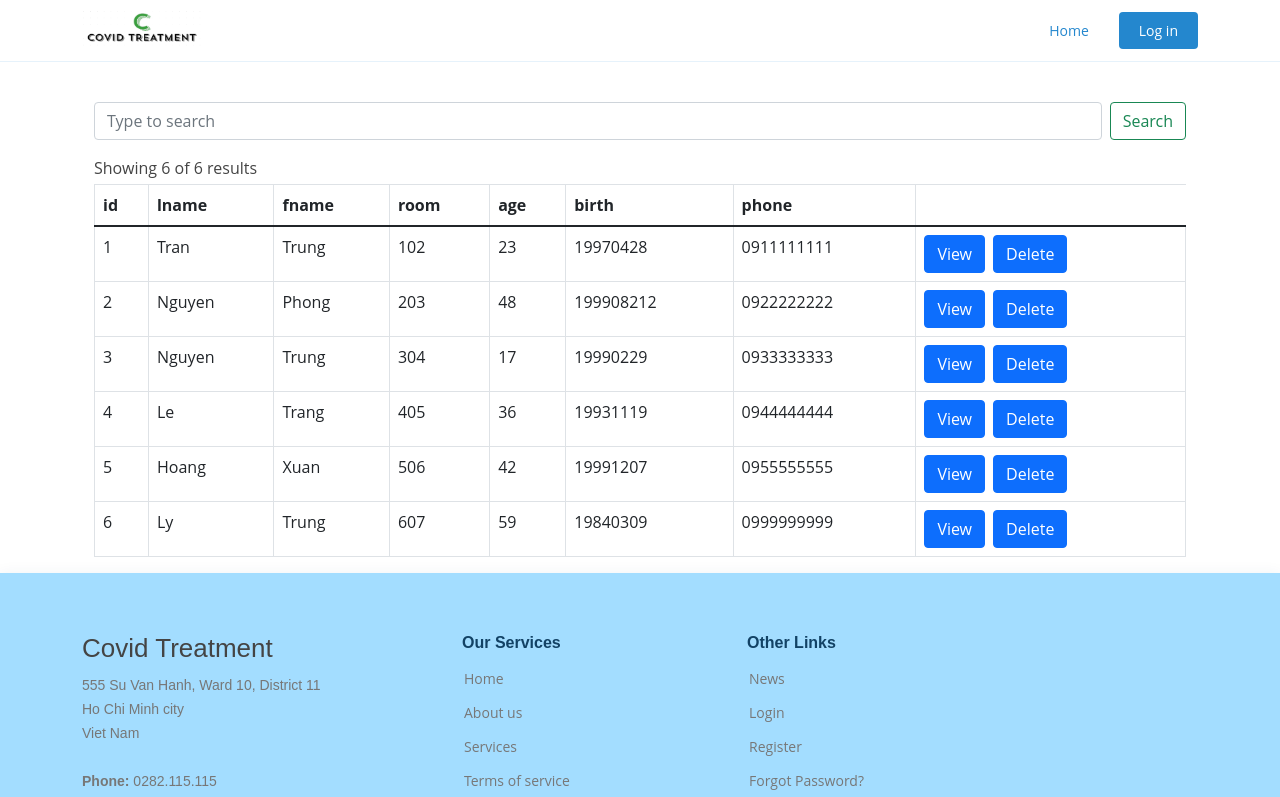
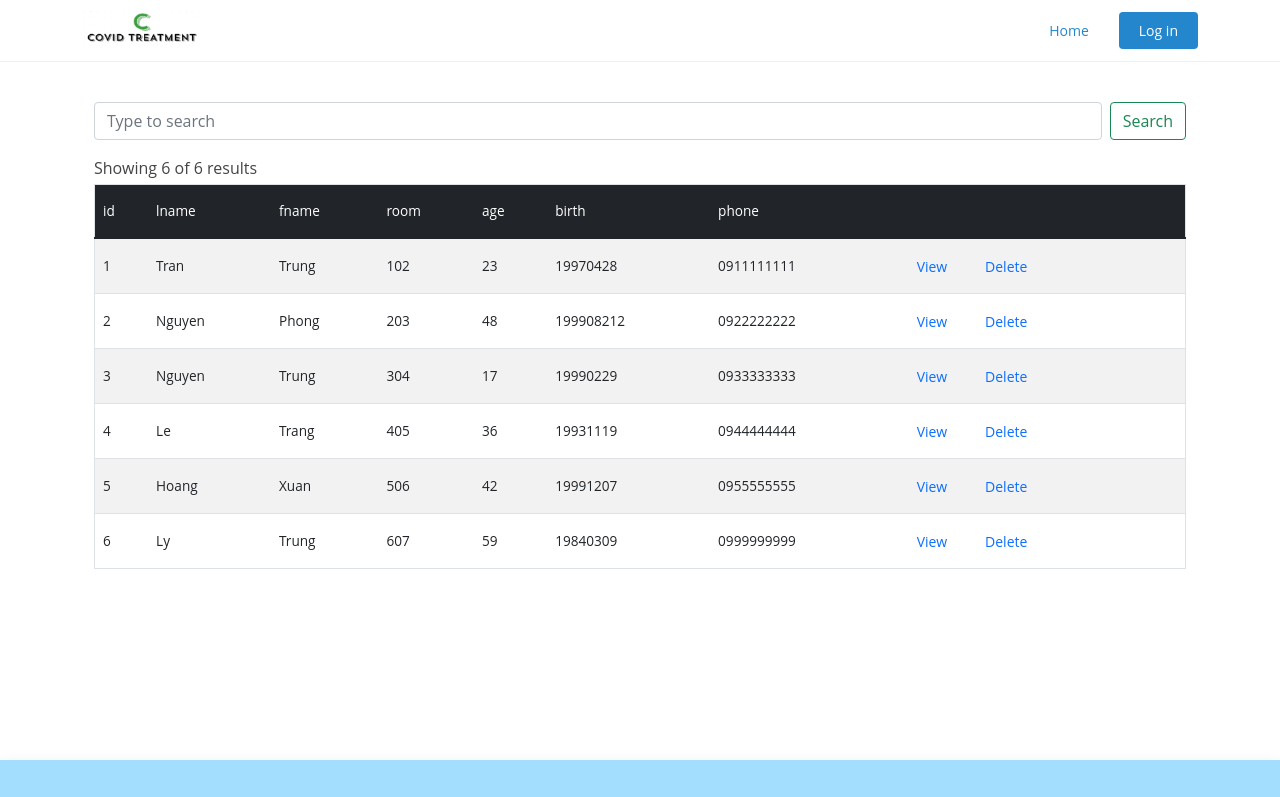
Before and after one commit to NguyenHuy77/Assignment_Group.TheLeftover, a React (Create React App) app in the folder myapp/: page /patient in a window 1280 px wide. Shown: the top 797 px of the page. Built offline with nearby package versions, Linux system fonts and the light colour scheme; data requests are answered from the project's data file.

Commit message:
update table

```diff
--- a/myapp/src/App.css
+++ b/myapp/src/App.css
@@ -3,7 +3,7 @@ label {
   margin-top: 10px;
 }
 
-.card-container.card {
+.card-container, .card {
   max-width: 350px !important;
   padding: 40px 40px;
 }
@@ -38,7 +38,7 @@ label {
 .body {
   display: flex;
   flex-direction: column;
-  min-height: 100vh;
+  min-height: 95vh;
 }
 
 .main {
--- a/myapp/src/App.js
+++ b/myapp/src/App.js
@@ -62,9 +62,9 @@ class App extends Component {
     const { currentUser } = this.state;
 
     return (
+      <div>
         <div className="body">
           <Header user={currentUser} logOut={this.logOut} />
-
           <div className="container mt-3 main">
             <Switch>
               <Route exact path={["/", "/home"]} component={Home} />
@@ -86,6 +86,7 @@ class App extends Component {
               </Route>
             </Switch>
           </div>
+        </div>
 
         <AuthVerify logOut={this.logOut} />
         <Footer />
--- a/myapp/src/search/SearchTable.js
+++ b/myapp/src/search/SearchTable.js
@@ -1,5 +1,5 @@
 import { Button } from "react-bootstrap";
-import { Switch, Route, Link } from "react-router-dom";
+import { Link } from "react-router-dom";
 
 function SearchTable({ data }) {
   const firstRow = data[0];
@@ -25,15 +25,19 @@ function SearchTable({ data }) {
       <p className="mb-1 mt-3">
         Showing {data.length} of {data.length} results
       </p>
-      <table className="table table-hover table-bordered">
-        <thead>
+      <table
+        className="table table-striped table-lg align-middle border"
+        style={{ fontSize: "0.85rem" }}
+      >
+        <thead className="table-dark">
           <tr>
             {columns &&
               columns.map((column, i) => (
-                <th key={i} scope="col">
+                <th key={i} scope="col" className="fw-normal py-3">
                   {column.toLowerCase()}
                 </th>
               ))}
+            <th colSpan="2"></th>
           </tr>
         </thead>
         <tbody>
@@ -45,9 +49,26 @@ function SearchTable({ data }) {
                     return <td key={j}>{item[column]}</td>;
                   return null;
                 })}
-                <td colSpan="3">
-                  {<Button className="me-2"><Link to={`/patient/${item["_id"]}`}>View</Link></Button>}
-                  {<Button onClick={()=>handleDelete(item["_id"])}>Delete</Button>}
+                <td colSpan="2">
+                  {
+                    <Button className="me-2" variant="muted">
+                      <Link
+                        to={`/patient/${item["_id"]}`}
+                        className="text-primary btn-sm"
+                      >
+                        View
+                      </Link>
+                    </Button>
+                  }
+                  {
+                    <Button
+                      variant="muted"
+                      className="text-primary btn-sm"
+                      onClick={() => handleDelete(item["_id"])}
+                    >
+                      Delete
+                    </Button>
+                  }
                 </td>
               </tr>
             ))}
```
Lines whose indentation alone changed are shown as unchanged.
